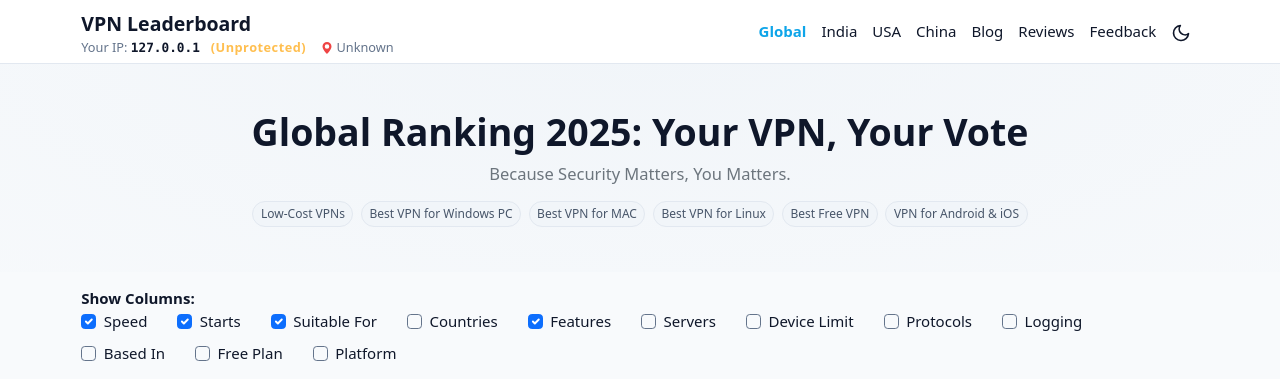
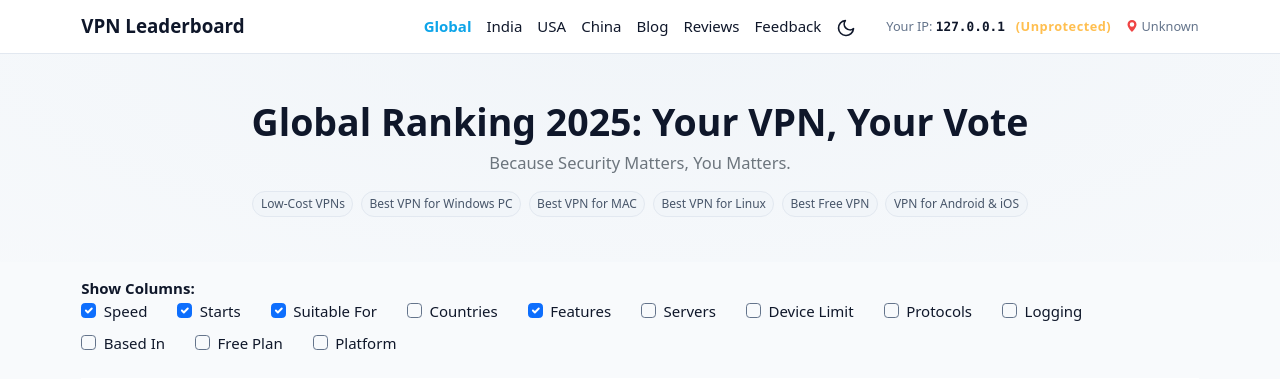
Before and after one commit to beingdutta/vpnleaderboard.com, a PHP site: page /index.php in a window 1280 px wide. Shown: the top 379 px of the page. Run offline with PHP 8.4, Linux system fonts and the light colour scheme; data comes from the database, SQL or seed files in the repository.

```diff
--- a/navigation/nav.php
+++ b/navigation/nav.php
@@ -38,15 +38,13 @@ $nav_links = [
 ];
 ?>
 <nav class="navbar navbar-expand-lg border-bottom" style="--bs-border-color: var(--border-color);">
-  <div class="container">
-    <div class="navbar-brand-stack">
-      <a class="navbar-brand" href="index.php">
-        <span class="brand-text">VPN Leaderboard</span>
-      </a>
-      <span class="ip-info-block" title="Your public IP address and estimated location. A VPN will change this.">
-        Your IP: <span class="ip-addr"><?= htmlspecialchars($current_ip) ?></span> <span class="ip-status">(Unprotected)</span> <span class="location-info"><svg xmlns="http://www.w3.org/2000/svg" width="12" height="12" fill="currentColor" class="bi bi-geo-alt-fill me-1" viewBox="0 0 16 16"><path d="M8 16s6-5.686 6-10A6 6 0 0 0 2 6c0 4.314 6 10 6 10zm0-7a3 3 0 1 1 0-6 3 3 0 0 1 0 6z"/></svg><?= $location_info ?></span>
-      </span>
-    </div>
+  <div class="container flex-wrap">
+    <a class="navbar-brand" href="/">
+      <span class="brand-text">VPN Leaderboard</span>
+    </a>
+    <span class="ip-info-block order-lg-1" title="Your public IP address and estimated location. A VPN will change this.">
+      Your IP: <span class="ip-addr"><?= htmlspecialchars($current_ip) ?></span> <span class="ip-status">(Unprotected)</span> <span class="location-info"><svg xmlns="http://www.w3.org/2000/svg" width="12" height="12" fill="currentColor" class="bi bi-geo-alt-fill me-1" viewBox="0 0 16 16"><path d="M8 16s6-5.686 6-10A6 6 0 0 0 2 6c0 4.314 6 10 6 10zm0-7a3 3 0 1 1 0-6 3 3 0 0 1 0 6z"/></svg><?= $location_info ?></span>
+    </span>
 
     <div class="d-flex align-items-center">
         <a href="#" id="theme-toggle" class="nav-link d-lg-none me-3" title="Toggle light/dark theme"></a>
--- a/styles/style.css
+++ b/styles/style.css
@@ -507,14 +507,9 @@ html[data-theme="dark"] .star-icon.half::before {
 }
 
 /* --- Navigation Bar: Brand & IP Info --- */
-.navbar-brand-stack {
-  display: flex;
-  flex-direction: column;
-  line-height: 1.2;
-}
 
 .brand-text {
-  font-size: 1.3rem;
+  font-size: 1.25rem;
   font-weight: bold;
   color: var(--text-primary);
 }
@@ -545,6 +540,22 @@ html[data-theme="dark"] .star-icon.half::before {
   font-weight: 700;
   letter-spacing: 0.5px;
   margin-left: 0.5rem; /* Add space after the IP address */
+}
+
+/* On mobile, make the IP block take full width to wrap to the next line */
+@media (max-width: 991.98px) {
+  .ip-info-block {
+    flex-basis: 100%;
+    order: 3; /* Ensure it appears after the toggles in the source order */
+    margin-top: 0.25rem;
+  }
+}
+
+/* On desktop, align IP block next to the brand */
+@media (min-width: 992px) {
+  .ip-info-block {
+    margin-left: 1.5rem;
+  }
 }
 
 .article-hero {
```
